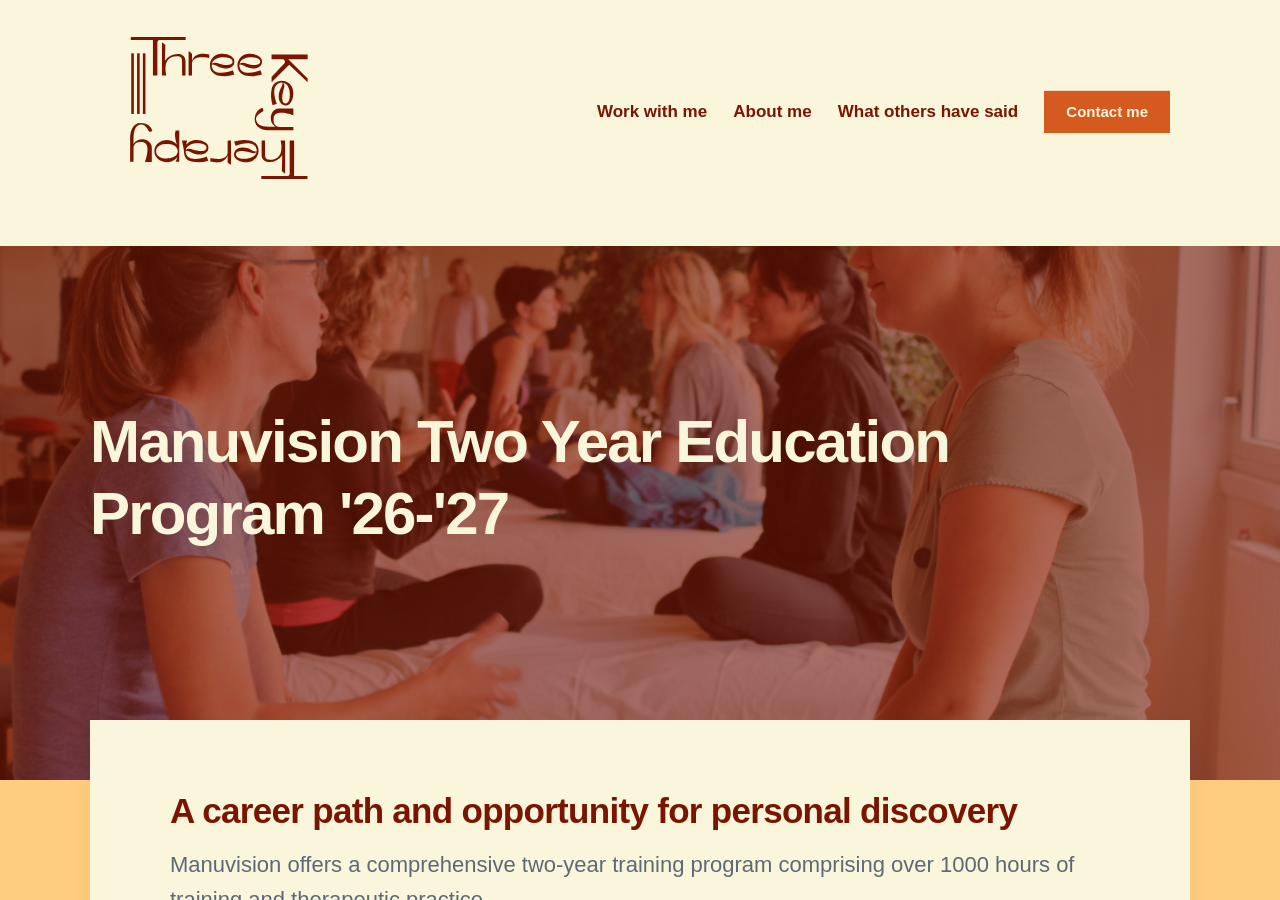
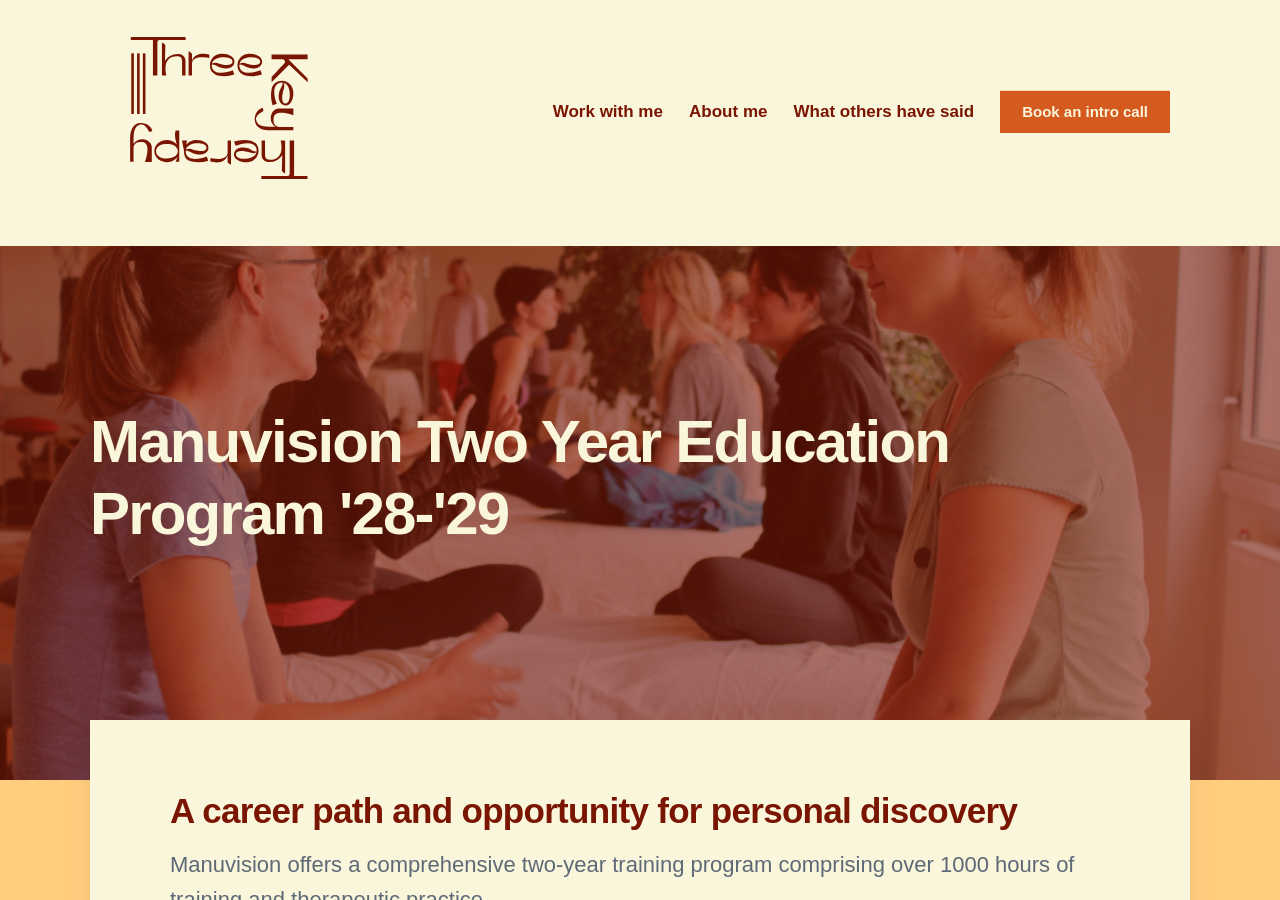
Before and after one commit to threekeytherapy/threekeytherapy.com, a Jekyll site: the page built from _workshops/education.md, in a window 1280 px wide and 900 px high. Built offline with Jekyll 4.4.1, drawn with Linux system fonts in a browser that asks for light colours; nearby versions of some CDN libraries; some web fonts are replaced.

Commit message:
reorganises

```diff
--- a/_data/settings.yml
+++ b/_data/settings.yml
@@ -14,7 +14,7 @@
       url: '/about'
     - title: 'What others have said'
       url: '/testimonials'
-    - title: <a href="/contact" class="button button--small"><b>Contact me</b></a>
+    - title: <a href="/contact" class="button button--small"><b>Book an intro call</b></a>
       url: '/contact'
 
 footer_settings:
--- a/_workshops/education.md
+++ b/_workshops/education.md
@@ -1,5 +1,5 @@
 ---
-title: Manuvision Two Year Education Program '26-'27
+title: Manuvision Two Year Education Program '28-'29
 subtitle:
 description: Intensive 2-year program with over 1000 hours of training and therapeutic practice, spread between Barcelona and Amsterdam
 featured_image: /images/education.jpg
```
Also changed, not shown: _pages/drafts.md (+1 -1 lines), _workshops/bodytherapy.md (+1 -1 lines).
